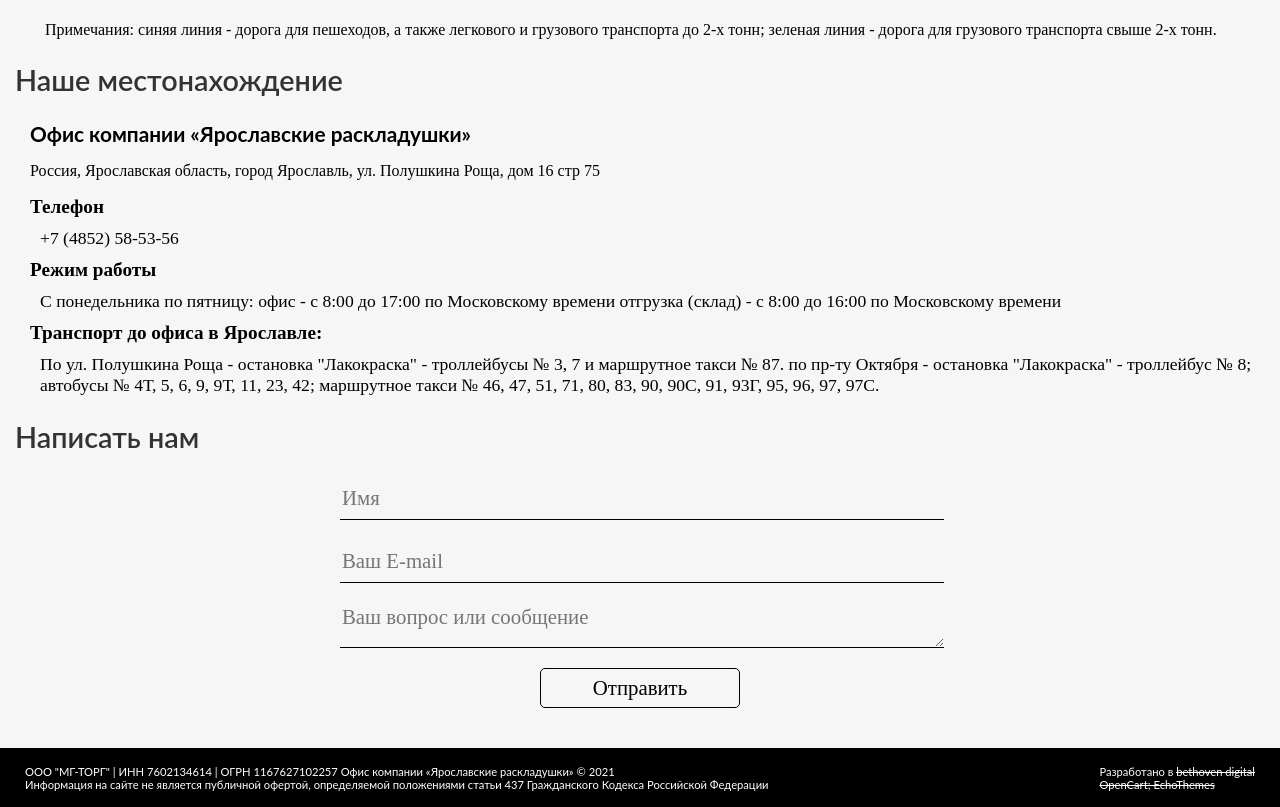
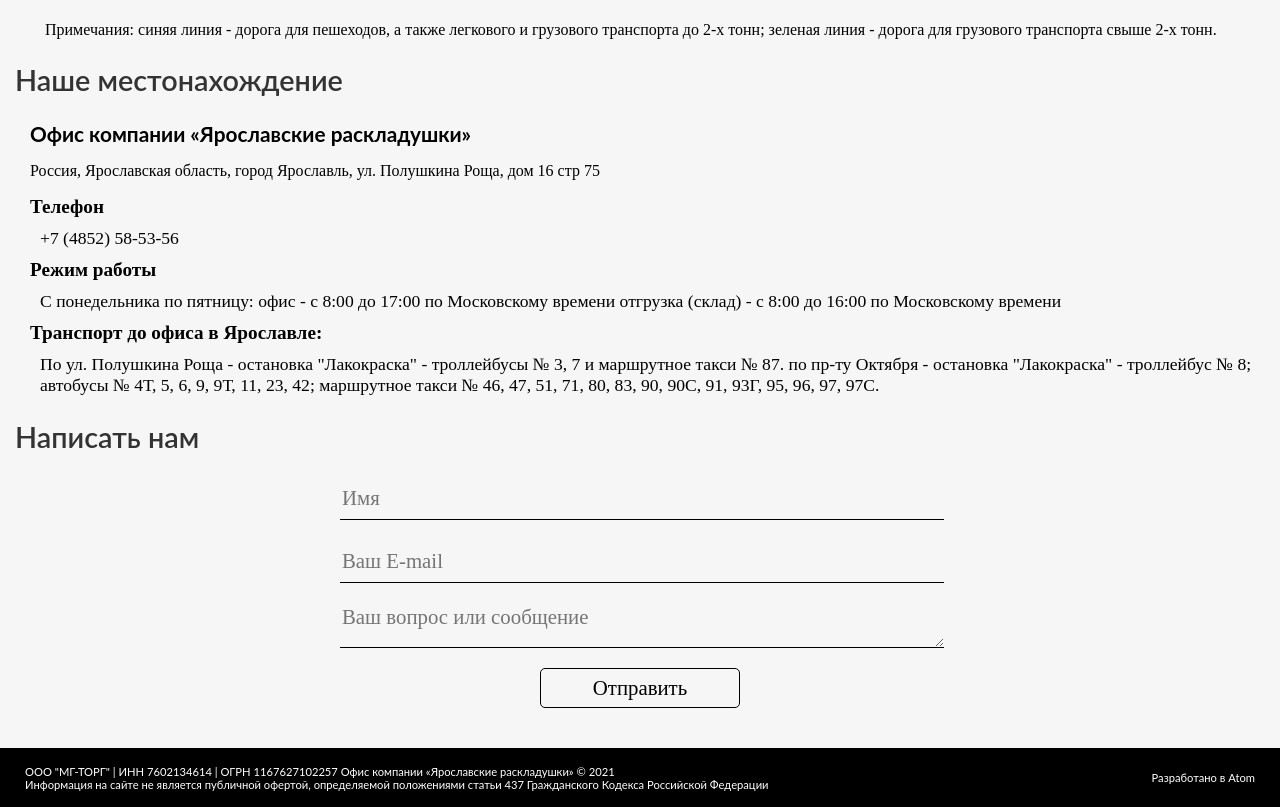
Before and after one commit to Polotenhicko/practicle_brif, a plain HTML site: page contacts.html in a window 1280 px wide. Shown: the part 264-1071 px from the top of the page. Drawn offline with Linux system fonts and the light colour scheme.

Commit message:
Изменил футер

```diff
--- a/contacts.html
+++ b/contacts.html
@@ -97,8 +97,7 @@
     статьи 437 Гражданского Кодекса Российской Федерации
     </p>
     <p class="footer_p">
-      Разработано в <del>bethoven digital <br/>
-      OpenCart; EchoThemes</del>
+      Разработано в Atom
     </p>
   </div>
   </footer>
--- a/css/index.css
+++ b/css/index.css
@@ -602,3 +602,6 @@ input::-webkit-search-results-decoration {
 a.normal_a {
   color: #4365e0
 }
+.footer_p {
+  align-self: center;
+}
```
Also changed, not shown: about.html (+1 -2 lines), index.html (+1 -2 lines), kreslo.html (+1 -2 lines), main_finish_cat2.html (+1 -2 lines), main_finish_cat3.html (+1 -2 lines), main_finish_cat4.html (+1 -2 lines), matr10.html (+1 -2 lines), matr7.html (+1 -2 lines), podst.html (+1 -2 lines), product_1.html (+1 -2 lines), product_2.html (+1 -2 lines), product_3.html (+1 -2 lines), product_4.html (+1 -2 lines), product_5.html (+1 -2 lines), 2 more files.
